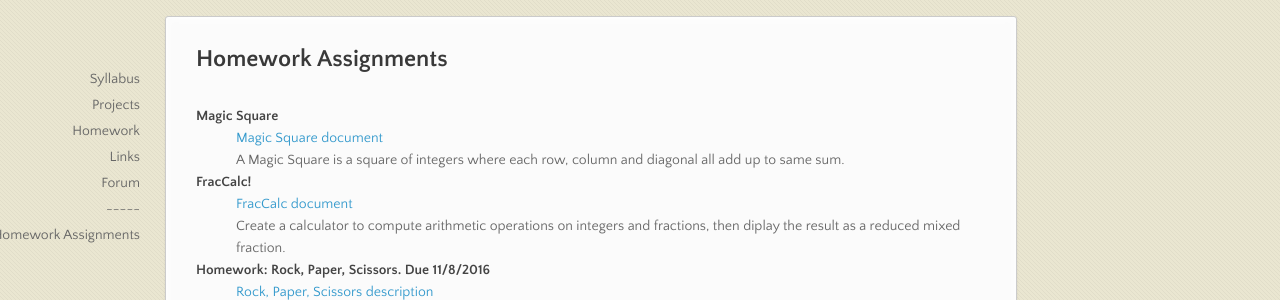
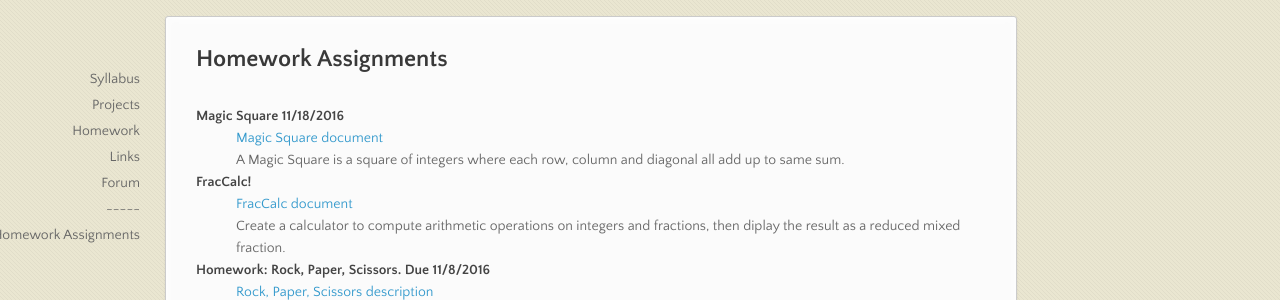
Before and after one commit to stutlerk/ihs-website, a Jekyll site: the page built from _apcs/homework.html, in a window 1280 px wide and 900 px high. Shown: the part 174-474 px from the top of the window. Built offline with Jekyll 4.4.1, drawn with Linux system fonts in a browser that asks for light colours; nearby versions of some CDN libraries.

Commit message:
Update homework.html

```diff
--- a/_apcs/homework.html
+++ b/_apcs/homework.html
@@ -6,7 +6,7 @@ layout: course
 <section>
 <h2>Homework Assignments</h2>
 <dl>
-    <dt>Magic Square</dt>
+    <dt>Magic Square 11/18/2016</dt>
     <dd><a href="https://issaquahwednet-my.sharepoint.com/personal/stutlerk_issaquah_wednet_edu/_layouts/15/guestaccess.aspx?guestaccesstoken=iGxq0EaEu3gjq8rPyMck4uKAT4XhhJqOv6IHLVA4QGA%3d&docid=06b43fb7851264c4293d5e7b5073705be&rev=1">Magic Square document</a></dd>
     <dd>A Magic Square is a square of integers where each row, column and diagonal all add up to same sum.</dd>
 
```
